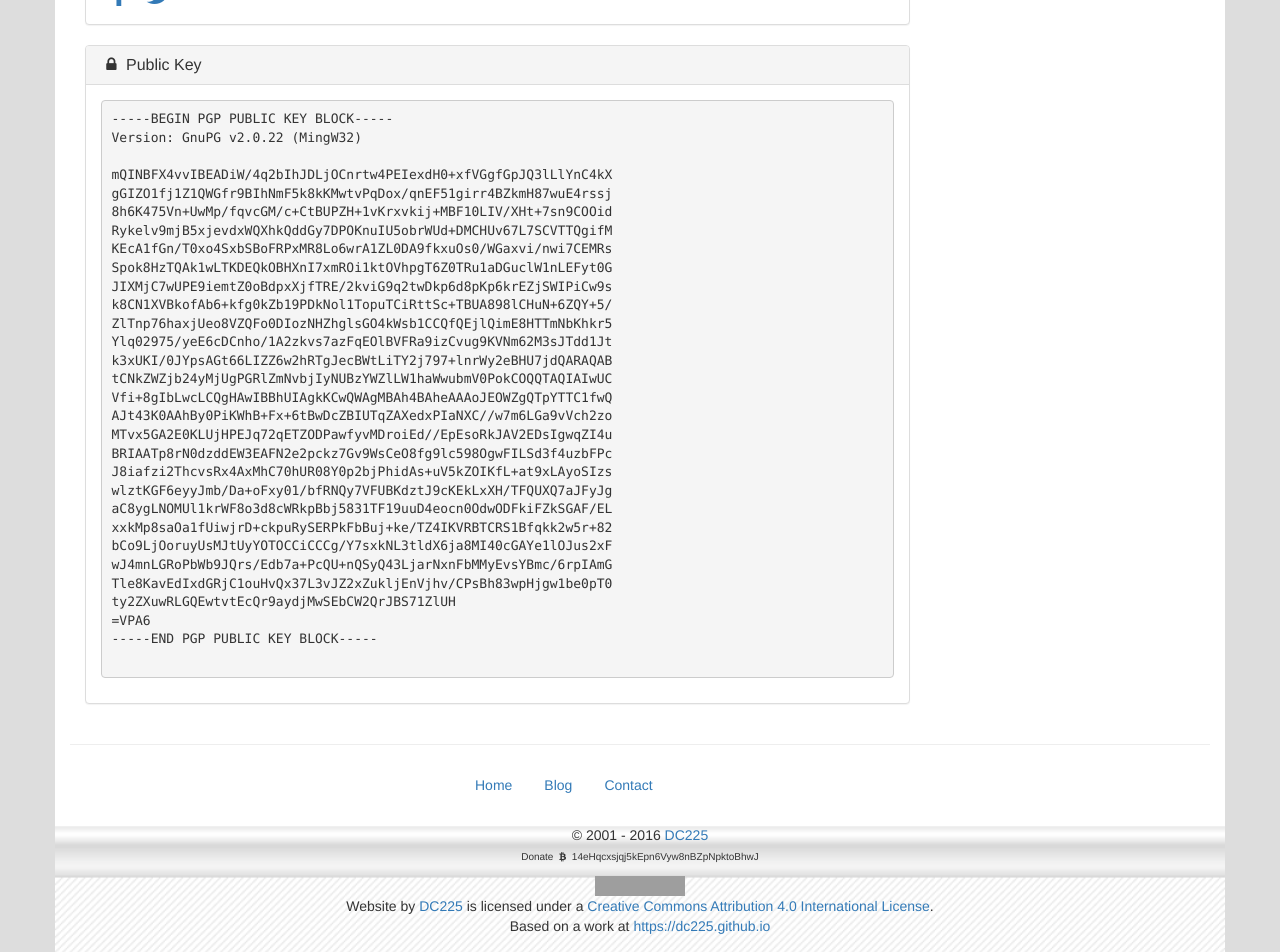
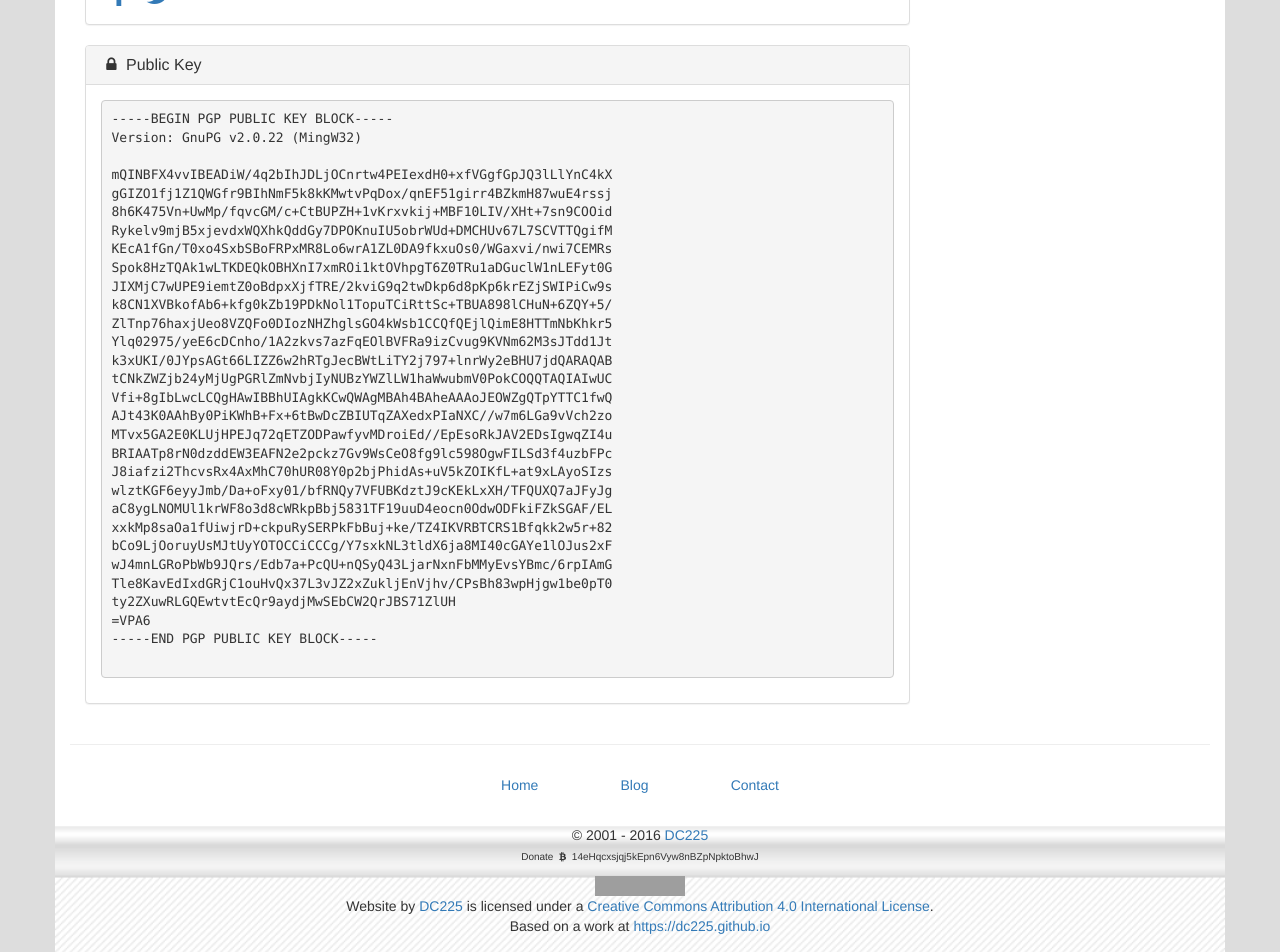
Before and after one commit to dc225/dc225.github.io, a Jekyll site: the page contact.html, which Jekyll copies as it is, in a window 1280 px wide. Shown: the part 587-1539 px from the top of the page. Built offline with Jekyll 4.4.1, drawn with Linux system fonts in a browser that asks for light colours; nearby versions of some CDN libraries; grey boxes are pictures that could not be loaded.

Commit message:
justify yourself

```diff
--- a/_includes/footer.html
+++ b/_includes/footer.html
@@ -4,8 +4,8 @@
   <hr />
 </div>
 
-<div class="col-md-offset-4 col-md-8">
-  <ul class="nav nav-pills">
+<div class="col-md-offset-4 col-md-4">
+  <ul class="nav nav-pills nav-justified">
     <li role="presentation"><a href="/">Home</a></li>
     <li role="presentation"><a href="/blog/">Blog</a></li>
     <li role="presentation"><a href="/contact.html">Contact</a></li>
--- a/contact.html
+++ b/contact.html
@@ -163,8 +163,8 @@ ty2ZXuwRLGQEwtvtEcQr9aydjMwSEbCW2QrJBS71ZlUH
         <hr />
       </div>
 
-      <div class="col-md-offset-4 col-md-8">
-        <ul class="nav nav-pills">
+      <div class="col-md-offset-4 col-md-4">
+        <ul class="nav nav-pills nav-justified">
           <li role="presentation"><a href="/">Home</a></li>
           <li role="presentation"><a href="/blog/">Blog</a></li>
           <li role="presentation"><a href="/contact.html">Contact</a></li>
--- a/index.html
+++ b/index.html
@@ -157,8 +157,8 @@ Talk to us: dc225@sigaint.org
           <hr />
         </div>
 
-        <div class="col-md-offset-4 col-md-8">
-          <ul class="nav nav-pills">
+        <div class="col-md-offset-4 col-md-4">
+          <ul class="nav nav-pills nav-justified">
             <li role="presentation"><a href="/">Home</a></li>
             <li role="presentation"><a href="/blog/">Blog</a></li>
             <li role="presentation"><a href="/contact.html">Contact</a></li>
```
